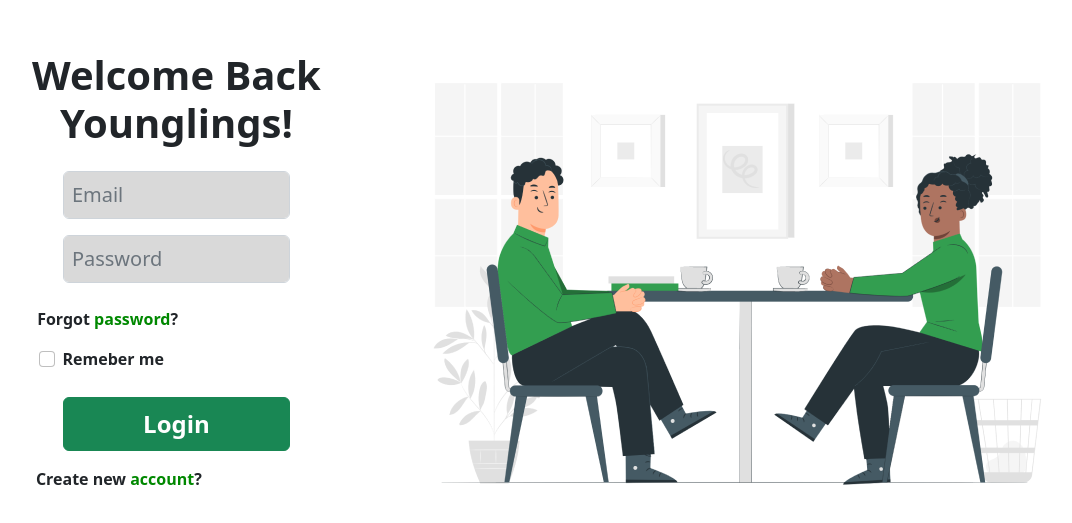
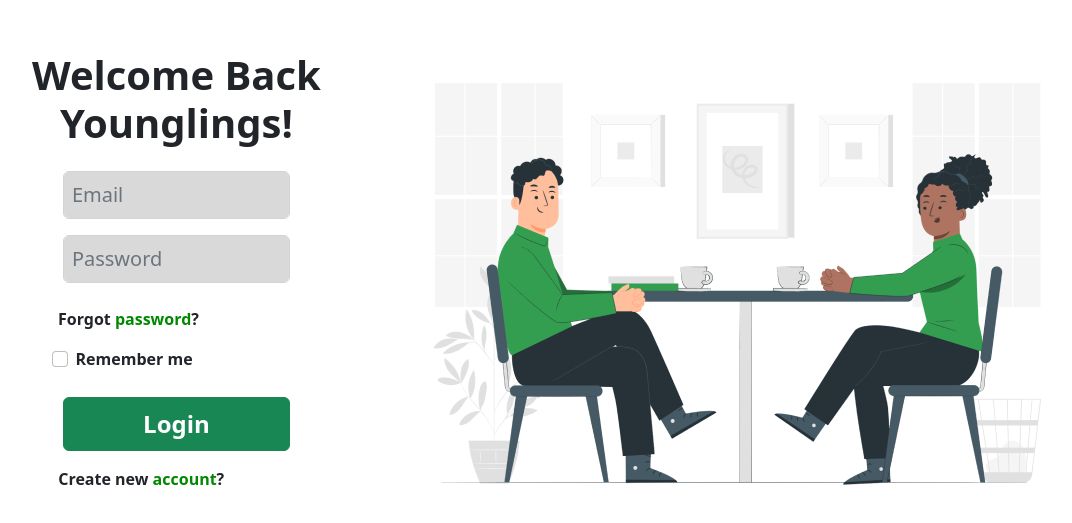
Before and after one commit to Tristan-10111/ap-login-page, a React (Create React App) app: page / in a window 1280 px wide. Shown: the part 141-664 px from the top of the page, without its empty margins (103-1175 px from the left). Built offline with nearby package versions, Linux system fonts and the light colour scheme.

Commit message:
small changes

```diff
--- a/src/App.css
+++ b/src/App.css
@@ -42,8 +42,37 @@ span{
   left: -3.6rem;
 }
 
-/* .loginImage{
-  position: absolute;
-  left: 40rem;
-  top: -6rem;
-} */
+@media screen and (max-width: 1400px){
+  .smallText{
+    position: relative;
+    left: -2.2rem;
+  }
+
+  .smallText2{
+    position: relative;
+    left: -3.4rem;
+  }
+
+  .smallText3{
+    position: relative;
+    left: -3rem;
+  }
+
+}
+
+@media screen and (max-width: 1200px){
+  .smallText{
+    position: relative;
+    left: -.9rem;
+  }
+
+  .smallText2{
+    position: relative;
+    left: -2.1rem;
+  }
+
+  .smallText3{
+    position: relative;
+    left: -1.8rem;
+  }
+}
--- a/src/App.js
+++ b/src/App.js
@@ -15,18 +15,18 @@ function App() {
 
 					<Inputs />
 
-					<div className='text-left fw-400 mt-2 fw-semibold'>
+					<div className='text-left fw-400 mt-2 fw-semibold smallText3'>
 						Forgot <span>password</span>?
 					</div>
 
-					<div className='form-check mt-3 '>
+					<div className='form-check mt-3 smallText2'>
 						<input className='form-check-input' type='checkbox' />
-						<label className='form-check-label fw-semibold'>Remeber me</label>
+						<label className='form-check-label fw-semibold'>Remember me</label>
 					</div>
 
 					<LoginBtn />
 
-					<div className='text-left mt-3 bottom-text fw-semibold'>
+					<div className='text-left mt-3 bottom-text fw-semibold smallText'>
 						Create new <span>account</span>?
 					</div>
 				</div>
```
